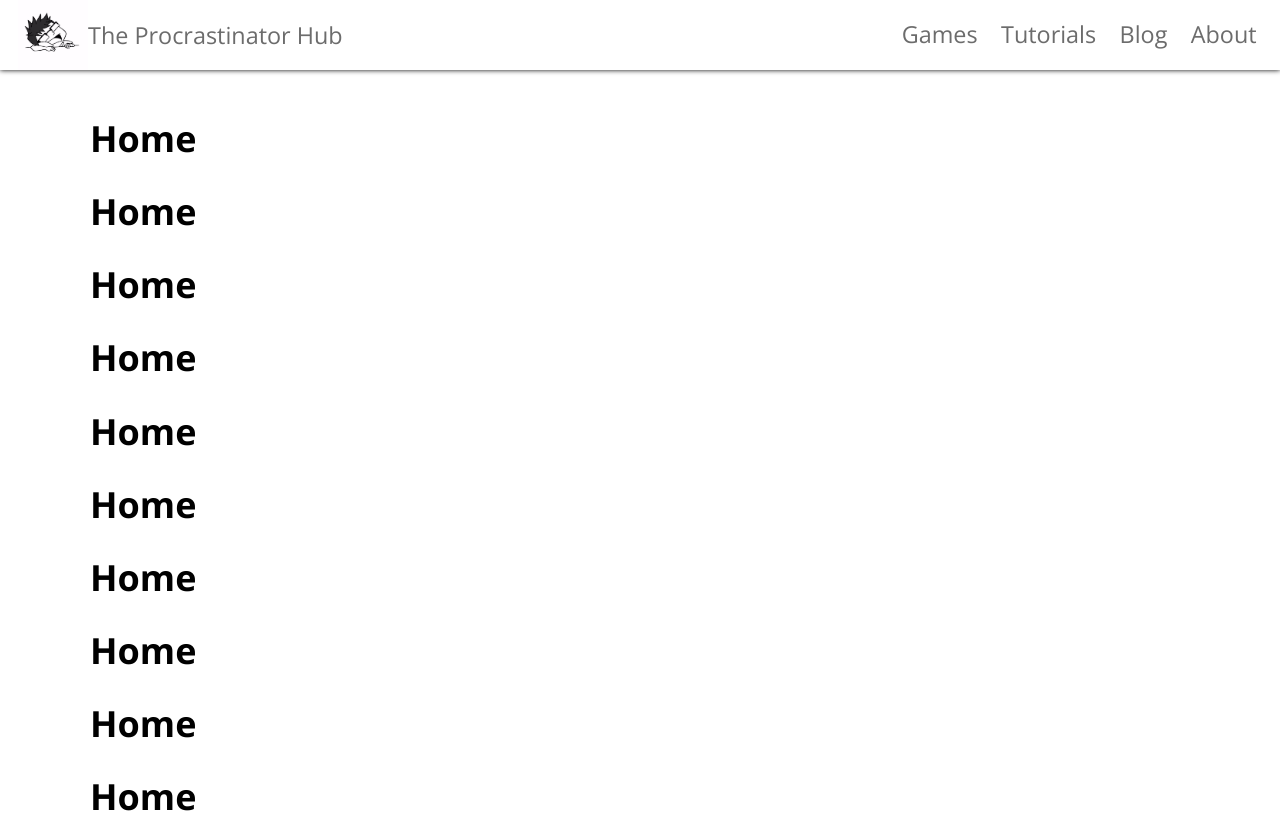
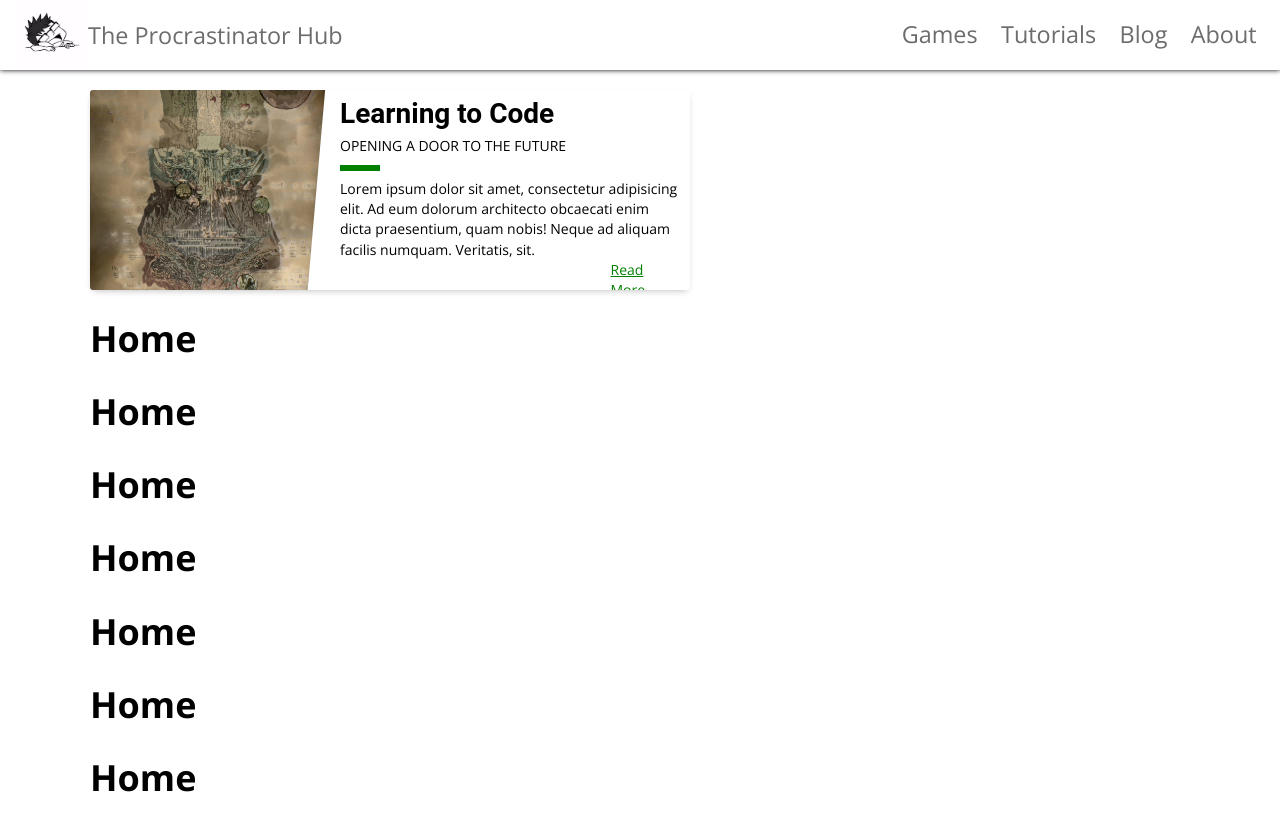
Before and after one commit to Hysumi/react-blog, a React (Create React App) app: page / in a window 1280 px wide. Shown: the top 813 px of the page. Built offline with nearby package versions, Linux system fonts and the light colour scheme.

Commit message:
Adicionar component de Card

```diff
--- /dev/null
+++ b/src/components/Cards/FeaturedCard/FeaturedCard.js
@@ -0,0 +1,76 @@
+import React, { Component } from "react";
+import {
+    CardContainer,
+    CardImage,
+    CardDetails,
+    CardItem,
+    CardType,
+    CardLink,
+    CardDate,
+    CardTags,
+    CardTag,
+    CardDescriptionContainer,
+    CardTitle,
+    CardSubTitle,
+    CardSummary,
+    CardReadMore
+} from "./FeaturedCard.style";
+
+export class FeaturedCard extends Component {
+    constructor (props) {
+        super(props);
+
+        this.state = {
+            isMouseHover: false
+        };
+
+        this.mouseHoverEnter = this.mouseHoverEnter.bind(this);
+        this.mouseHoverLeave = this.mouseHoverLeave.bind(this);
+    }
+
+    mouseHoverEnter () {
+        this.setState({
+            isMouseHover: true
+        });
+    }
+
+    mouseHoverLeave () {
+        this.setState({
+            isMouseHover: false
+        });
+    }
+
+    render () {
+        return (
+            <CardContainer onMouseEnter={this.mouseHoverEnter} onMouseLeave={this.mouseHoverLeave}>
+                <CardImage isHover={this.state.isMouseHover}/>
+                <CardDetails isHover={this.state.isMouseHover}>
+                    <CardItem>
+                        <CardType>
+                            <CardLink to="/">Teste</CardLink>
+                        </CardType>
+                    </CardItem>
+                    <CardItem>
+                        <CardDate>Aug. 24, 2015</CardDate>
+                    </CardItem>
+                    <CardItem>
+                        <CardTags>
+                            <CardTag><CardLink to="/">Learn</CardLink></CardTag>
+                            <CardTag><CardLink to="/">Code</CardLink></CardTag>
+                            <CardTag><CardLink to="/">HTML</CardLink></CardTag>
+                            <CardTag><CardLink to="/">CSS</CardLink></CardTag>
+                        </CardTags>
+                    </CardItem>
+                </CardDetails>
+                <CardDescriptionContainer>
+                    <CardTitle>Learning to Code</CardTitle>
+                    <CardSubTitle>Opening a door to the future</CardSubTitle>
+                    <CardSummary>Lorem ipsum dolor sit amet, consectetur adipisicing elit. Ad eum dolorum architecto obcaecati enim dicta praesentium, quam nobis! Neque ad aliquam facilis numquam. Veritatis, sit.</CardSummary>
+                    <CardReadMore to="/">Read More</CardReadMore>
+                </CardDescriptionContainer>
+            </CardContainer>
+        );
+    }
+}
+
+export default FeaturedCard;
--- /dev/null
+++ b/src/components/Cards/FeaturedCard/FeaturedCard.style.js
@@ -0,0 +1,182 @@
+import styled from "styled-components";
+import { Link } from "react-router-dom";
+
+
+export const CardContainer = styled.div`
+    transition: 0.3s height ease;
+	-webkit-transition: 0.3s height ease;
+    height: 200px;
+	max-width: 600px;
+
+    background: #fff;
+	border-radius: 3px;
+	box-shadow: 0 3px 7px -3px rgba(0, 0, 0, 0.3);
+	margin: 0 auto 1.6%;
+	overflow: hidden;
+	position: relative;
+	font-size: 14px;
+	line-height: 1.45em;
+	-webkit-font-smoothing: antialiased;
+    -moz-osx-font-smoothing: grayscale;
+`;
+
+export const CardImage = styled.div`
+    height: 200px;
+	position: relative;
+    background: url(${require("../../../assets/images/Abyss-map-colored.jpg")}) center no-repeat;
+	background-size: cover;
+    float: left;
+    height: 100%;
+    width: 40%;
+    transition: 0.5s ease; -webkit-transition: 0.5s ease;
+    ${(props) => {
+        return props.isHover ? "transform: rotate(5deg) scale(1.3);" : "";
+    }};
+`;
+
+export const CardDetails = styled.div`
+    transition: 0.3s ease;
+	-webkit-transition: 0.3s ease;
+
+    background: rgba(0, 0, 0, 0.6);
+    box-sizing: border-box;
+    color: #fff;
+    font-family: "Open Sans";
+    list-style: none;
+    margin: 0;
+    padding: 10px 15px;
+    height: 200px;
+    width: 40%;
+
+    /*POSITION*/
+    position: absolute;
+    top: 0;
+	left: ${(props) => {
+        return props.isHover ? "0px" : "-100%";
+    }};
+
+    &:before {
+        margin-right: 10px;
+        vertical-align: middle;
+    }
+`;
+
+export const CardItem = styled.div`
+	padding: 3px 0;
+
+    &:before {
+        margin-right: 10px;
+		vertical-align: middle;
+    }
+`;
+
+export const CardType = styled.div`
+    &:before {
+        content: "\f007";
+    }
+`;
+
+export const CardDate = styled.div`
+    &:before {
+        content: "\f133";
+    }
+`;
+
+export const CardLink = styled(Link)`
+    color: inherit;
+	border-bottom: 1px dotted;
+	&:hover {
+		color: green;
+	}
+`;
+
+export const CardTags = styled.div`
+    &:before {
+		content: "\f02b";
+	}
+    list-style: none;
+    margin: 0;
+    padding: 0;
+`;
+
+export const CardTag = styled.div`
+    display: inline-block;
+	margin-right: 3px;
+`;
+
+export const CardDescriptionContainer = styled.div`
+    padding: 10px;
+    box-sizing: border-box;
+    position: relative;
+    float: left;
+    width: 60%;
+    z-index: 0;
+    &:before {
+        transform: skewX(-5deg);
+        content: "";
+        background: #fff;
+        width: 100%;
+        z-index: -1;
+
+        /*POSITION*/
+        position: absolute;
+        left: -15px;
+        top: 0;
+        bottom: 0;
+    }
+`;
+
+export const CardTitle = styled.h1`
+    font-family: "Roboto";
+    line-height: 1em;
+    margin: 0 0 10px 0;
+`;
+
+export const CardSubTitle = styled.h2`
+    color: grey / 1.5;
+    font-family: "Open Sans";
+    line-height: 1.2em;
+    text-transform: uppercase;
+    font-size: 1em;
+    font-weight: 400;
+    margin: 1.2% 0;
+`;
+
+export const CardSummary = styled.p`
+    position: relative;
+    margin: 0;
+    padding-top: 20px;
+
+    &:after {
+        content: "";
+        background: green;
+        height: 6px;
+        width: 40px;
+
+        /*POSITION*/
+        position: absolute;
+        top: 6px;
+        left: 0;
+    }
+`;
+
+export const CardReadMore = styled(Link)`
+    color: green;
+    margin-bottom: 10px;
+    float: right;
+
+    &:after {
+        transition: 0.3s ease;
+	    -webkit-transition: 0.3s ease;
+
+        content: "\f061";
+        margin-left: -10px;
+        opacity: 0;
+        vertical-align: middle;
+    }
+
+    &:hover:after {
+        margin-left: 5px;
+        opacity: 1;
+    }
+`;
--- a/src/containers/Home/Home.js
+++ b/src/containers/Home/Home.js
@@ -1,12 +1,16 @@
 import React, { Component } from "react";
 import { Page } from "./Home.style";
 import { Container } from "../../theme/grid";
+
+// Components
+import { FeaturedCard } from "../../components/Cards/FeaturedCard/FeaturedCard";
 
 export default class Home extends Component {
     render () {
         return (
             <Container>
                 <Page>
+                    <FeaturedCard/>
                     <h1> Home </h1>
                     <h1> Home </h1>
                     <h1> Home </h1>
```
Also changed, not shown: src/assets/images/Abyss-map-colored.jpg (added), src/assets/images/TemmieCollege.jpg (deleted).
